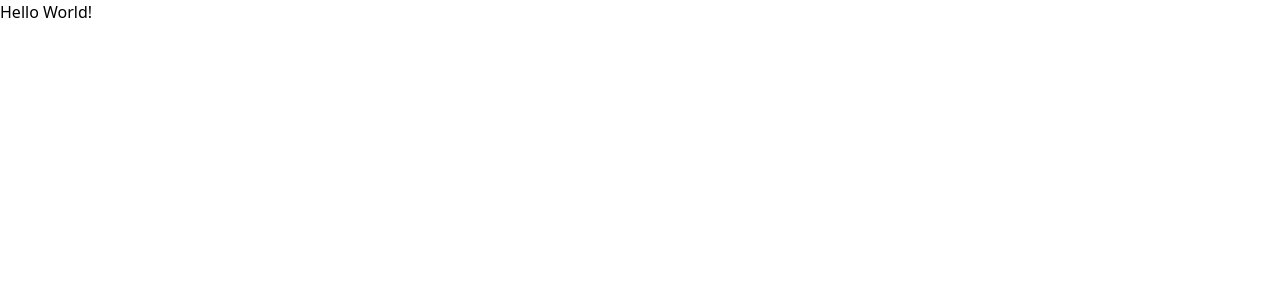
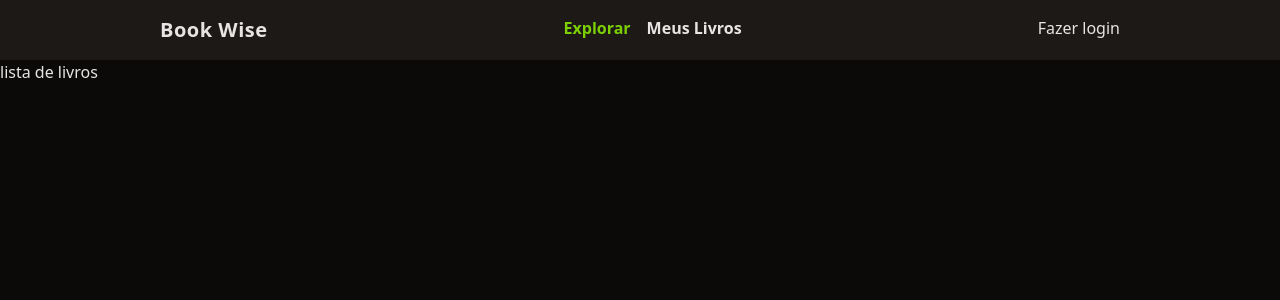
Before and after one commit to andersonfpv/bookwise, a PHP site: page / in a window 1280 px wide. Before the commit the part shown is almost empty. Shown: the top 300 px of the page. Run offline with PHP 8.4, Linux system fonts and the light colour scheme.

Commit message:
criando a barra de navegação

```diff
--- a/index.php
+++ b/index.php
@@ -6,7 +6,21 @@
     <title>Document</title>
     <script src="https://cdn.jsdelivr.net/npm/@tailwindcss/browser@4"></script>
 </head>
-<body>
-    Hello World!
+<body class="bg-stone-950 text-stone-200">
+    <header class="bg-stone-900">
+        <nav class="mx-auto max-w-screen-lg flex justify-between px-8 py-4">
+            <div class="font-bold text-xl tracking-wide">Book Wise</div>
+            <ul class="flex space-x-4 font-bold">
+                <li><a href="/" class="text-lime-500">Explorar</a></li>
+                <li><a href="/meus-livros.php" class="hover:underline">Meus Livros</a></li>
+            </ul>
+            <ul>
+                <li><a href="/login.php" class="hover:underline">Fazer login</a></li>
+            </ul>
+        </nav>
+    </header>
+    <main>
+        lista de livros
+    </main>
 </body>
 </html>
```
